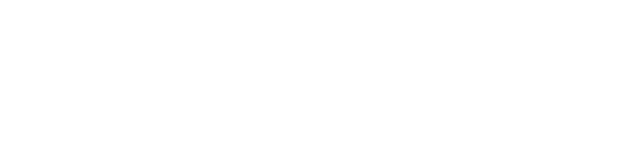
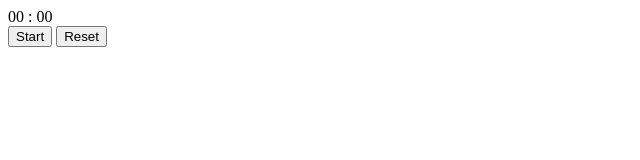
Before and after one commit to AdrianNiewiadomski/naiwnyStoper, a plain HTML site: page index.html in a window 1280 px wide. Shown: the whole page, without its empty margins (0-640 px from the left). Drawn offline with Linux system fonts and the light colour scheme.

Commit message:
Do dokumentu html dodano buttony i div zgodnie z trescia zadania

```diff
--- a/index.html
+++ b/index.html
@@ -6,6 +6,9 @@
         <script src="script.js" charset="utf-8"></script>
     </head>
     <body>
+        <div>00 : 00</div>
 
+        <button>Start</button>
+        <button>Reset</button>
     </body>
 </html>
```
